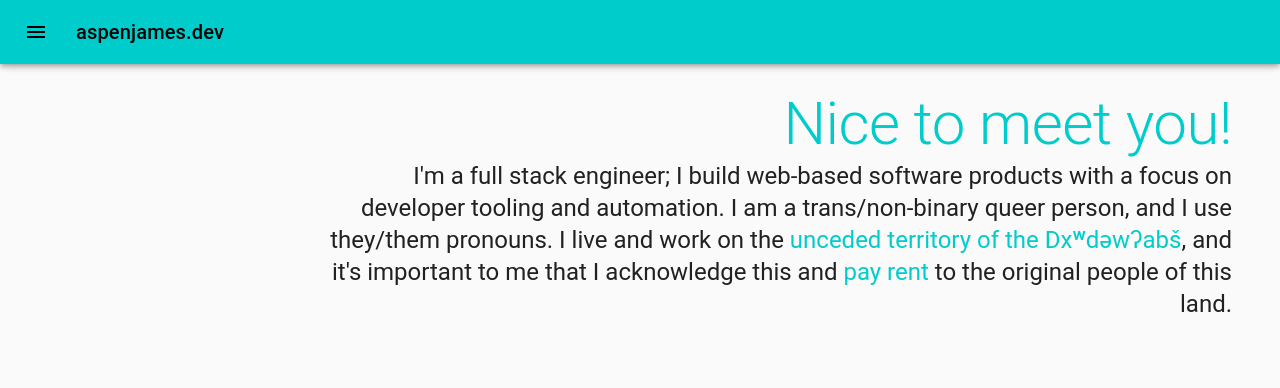
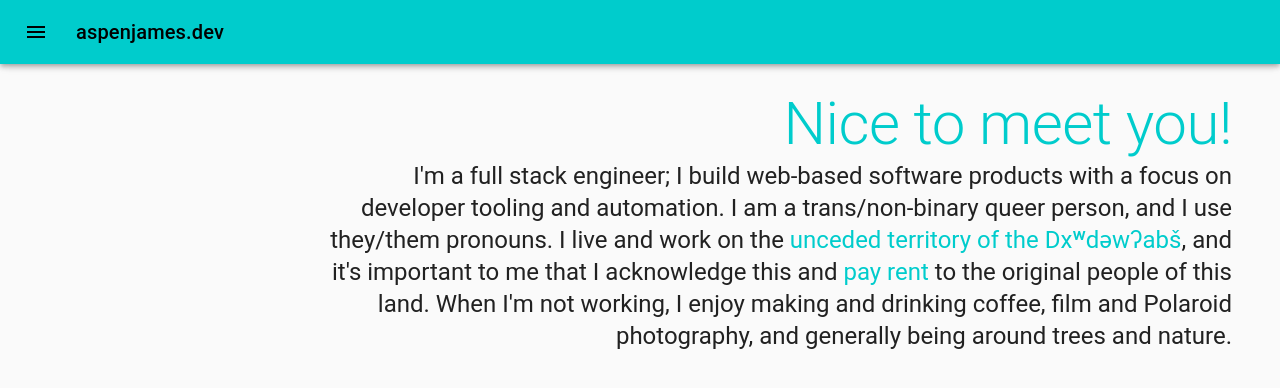
Before and after one commit to AspenJames/aspenjames.github.io, a React (Create React App) app: page /about in a window 1280 px wide. Shown: the top 388 px of the page. Built offline with nearby package versions, Linux system fonts and the light colour scheme.

Commit message:
Add to about, link from home

```diff
--- a/src/pages/About.js
+++ b/src/pages/About.js
@@ -16,10 +16,12 @@ function About() {
         I'm a full stack engineer; I build web-based software products with a
         focus on developer tooling and automation. I am a trans/non-binary queer
         person, and I use they/them pronouns. I live and work on the <Link
-        href="https://www.duwamishtribe.org/history">unceded territory of the
-        Dx&#695;d&#601;w&#660;ab&scaron;</Link>, and it's important to me that I
+          href="https://www.duwamishtribe.org/history">unceded territory of the
+          Dx&#695;d&#601;w&#660;ab&scaron;</Link>, and it's important to me that I
         acknowledge this and <Link href="https://www.realrentduwamish.org/">pay
-        rent</Link> to the original people of this land.
+          rent</Link> to the original people of this land. When I'm not working, I
+        enjoy making and drinking coffee, film and Polaroid photography, and
+        generally being around trees and nature.
       </TextRight>
     </ContainerRight>
   );
--- a/src/pages/Home.js
+++ b/src/pages/Home.js
@@ -1,4 +1,6 @@
+import { Link } from '@material-ui/core';
 import React from 'react';
+import { NavLink } from 'react-router-dom';
 
 import ContainerRight from '../components/ContainerRight';
 import TextRight from '../components/TextRight';
@@ -16,6 +18,9 @@ function Home() {
       <TextRight variant="h3" color="textSecondary">
         i'm a developer.
       </TextRight>
+      <TextRight variant="h3" color="textSecondary">
+        <Link component={NavLink} to="/about">want to know more?</Link>
+      </TextRight>
     </ContainerRight>
   );
 }
```
